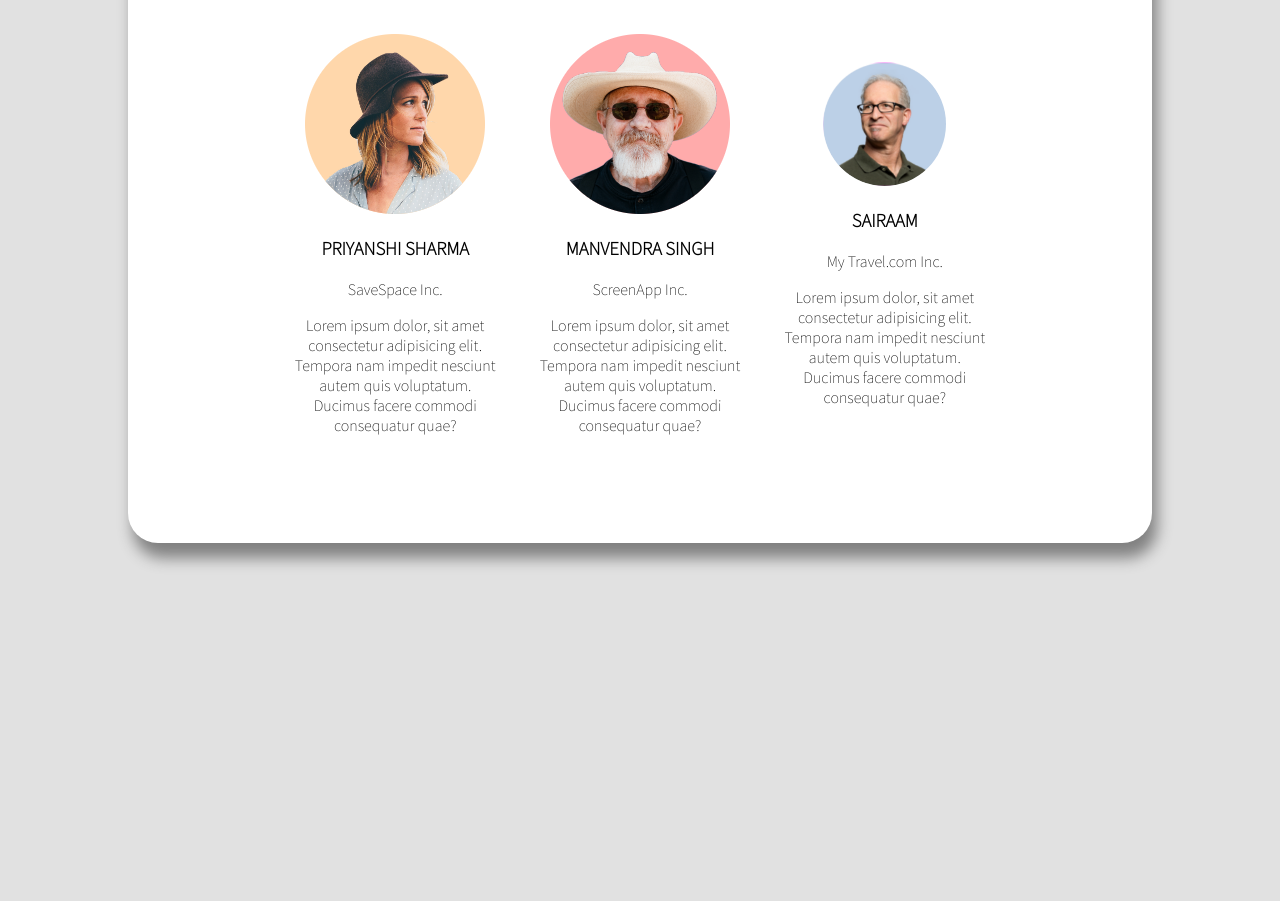
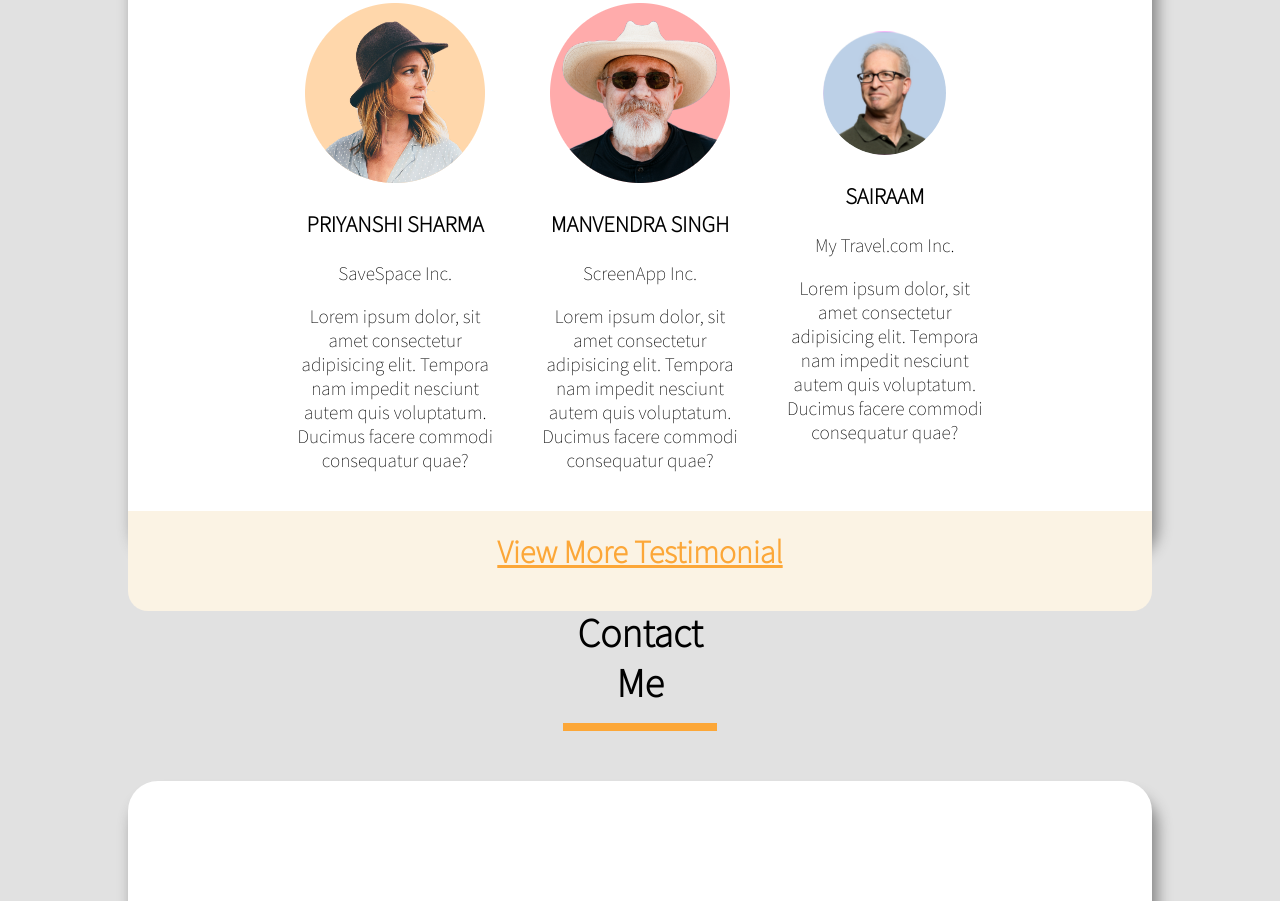
Before and after one commit to akash230997/Portfolio-Project, a plain HTML site: page index.html in a window 1280 px wide. Shown: the part 4159-5060 px from the top of the page. Before the commit the page ends 4752 px from the top, so only its background shows below. Drawn offline with Linux system fonts and the light colour scheme.

Commit message:
Contact Update

```diff
--- a/css/style.css
+++ b/css/style.css
@@ -412,11 +412,25 @@ h4{
     display: flex;
     align-items: center;
     justify-content: center;
+    flex-wrap: wrap;
 }
 .card{
+    margin-top: 40px;
     width: 20%;
     min-height: 350px;
     padding: 20px;
     text-align: center;
+    font-size: 1.2rem;
     /* border: 1px solid #000; */
 }
+.view-more-testimonial{
+    width: 100%;
+    height: 100px;
+    background-color: #FBF3E4;
+    /* border: 1px solid #000; */
+    /* margin-top: 0px; */
+    border-bottom-left-radius: 20px;
+    border-bottom-right-radius: 20px;
+    color: #FCA738;
+    text-decoration: underline;
+}
--- a/index.html
+++ b/index.html
@@ -9,6 +9,7 @@
     <link rel="preconnect" href="https://fonts.googleapis.com">
     <link rel="preconnect" href="https://fonts.gstatic.com" crossorigin>
     <link href="https://fonts.googleapis.com/css2?family=Source+Sans+Pro:wght@200&display=swap" rel="stylesheet">
+    <script src="https://kit.fontawesome.com/a8b026bf60.js" crossorigin="anonymous"></script>
 </head>
 <body>
     <div id="header">
@@ -165,7 +166,14 @@
             <p>Lorem ipsum dolor, sit amet consectetur adipisicing elit. Tempora nam impedit nesciunt autem quis voluptatum.
                 Ducimus facere commodi consequatur quae?</p>
         </div>
+        <div class="view-more-testimonial"><h1 align="center">View More Testimonial</h1></div>
     </div>
+
+        <!--Contact Me -------------------------------------------->
+
+        <div class="Mpp">Contact Me</div>
+
+        <div id="about-Me"></div>
 
 </body>
 </html>
```
